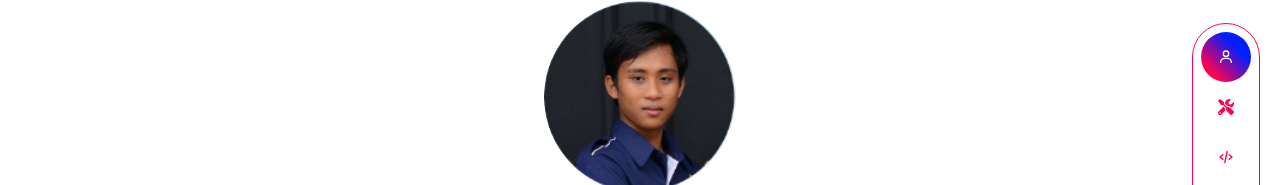
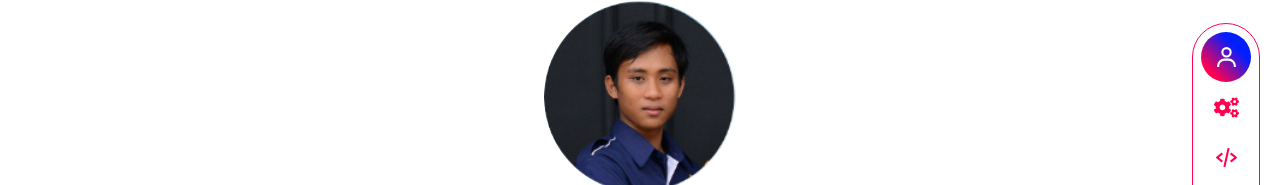
Before and after one commit to argianardi/myportfolio, a React (Create React App) app: page / in a window 1280 px wide. Shown: the part 185-370 px from the top of the page. Built offline with nearby package versions, Linux system fonts and the light colour scheme.

Commit message:
change skills icon

```diff
--- a/src/components/Navigation.js
+++ b/src/components/Navigation.js
@@ -1,7 +1,7 @@
 import React from "react";
 import Link from "react-scroll/modules/components/Link";
 import { BiUser, BiCodeAlt, BiPhoneCall } from "react-icons/bi";
-import { FaTools } from "react-icons/fa";
+import { FaCogs } from "react-icons/fa";
 
 const Navigation = () => {
   return (
@@ -15,7 +15,7 @@ const Navigation = () => {
           smooth={true}
           spy={true}
         >
-          <BiUser />
+          <BiUser size={25} />
         </Link>
         <Link
           to="skills"
@@ -25,7 +25,7 @@ const Navigation = () => {
           smooth={true}
           spy={true}
         >
-          <FaTools />
+          <FaCogs size={25} />
         </Link>
         <Link
           to="portfolio"
@@ -35,7 +35,7 @@ const Navigation = () => {
           smooth={true}
           spy={true}
         >
-          <BiCodeAlt />
+          <BiCodeAlt size={25} />
         </Link>
         <Link
           to="contact"
@@ -45,7 +45,7 @@ const Navigation = () => {
           smooth={true}
           spy={true}
         >
-          <BiPhoneCall />
+          <BiPhoneCall size={25} />
         </Link>
       </div>
     </div>
```
